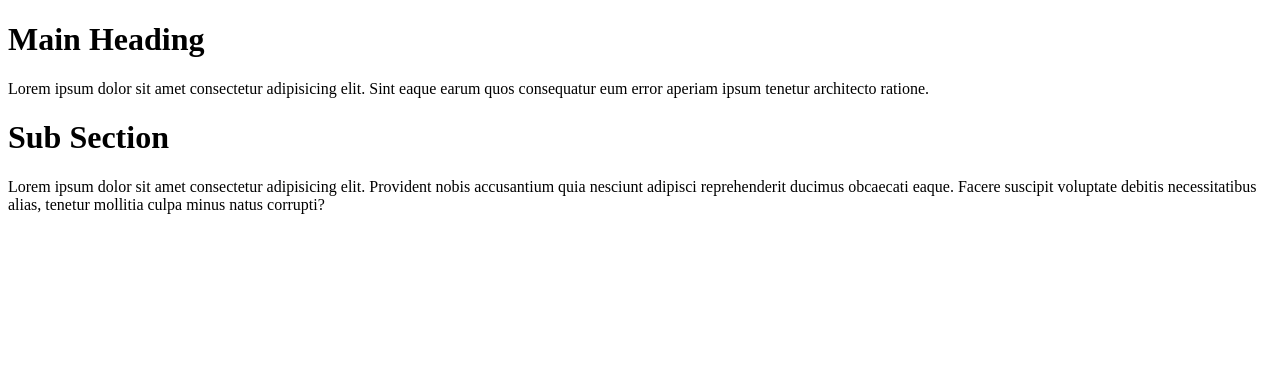
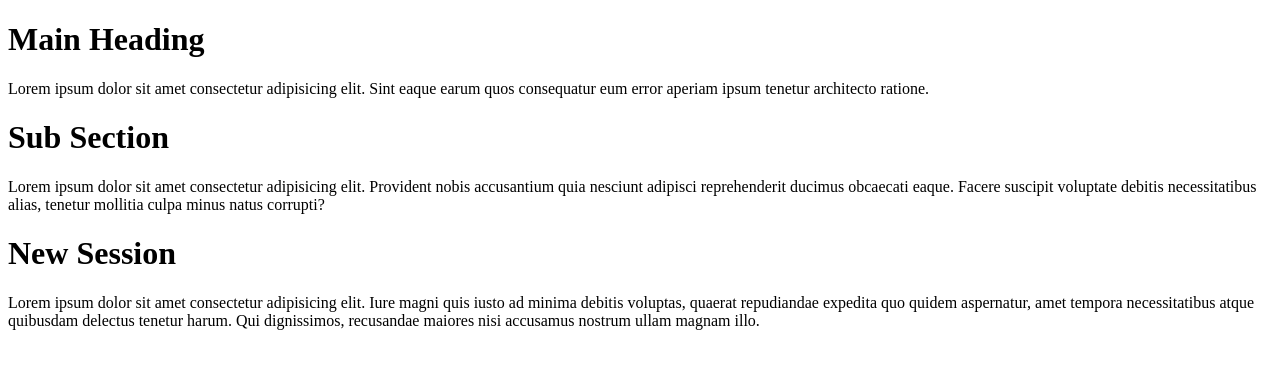
Before and after one commit to Awaissss111/simple-blog, a plain HTML site: page index.html in a window 1280 px wide. Drawn offline with Linux system fonts and the light colour scheme.

Commit message:
Added new section

```diff
--- a/index.html
+++ b/index.html
@@ -17,5 +17,9 @@
             Lorem ipsum dolor sit amet consectetur adipisicing elit. Provident nobis accusantium quia nesciunt adipisci reprehenderit ducimus obcaecati eaque. Facere suscipit voluptate debitis necessitatibus alias, tenetur mollitia culpa minus natus corrupti?
         </p>
     </div>
+    <div class="awais">
+        <h1>New Session</h1>
+        <p>Lorem ipsum dolor sit amet consectetur adipisicing elit. Iure magni quis iusto ad minima debitis voluptas, quaerat repudiandae expedita quo quidem aspernatur, amet tempora necessitatibus atque quibusdam delectus tenetur harum. Qui dignissimos, recusandae maiores nisi accusamus nostrum ullam magnam illo.</p>
+    </div>
 </body>
 </html>
```
